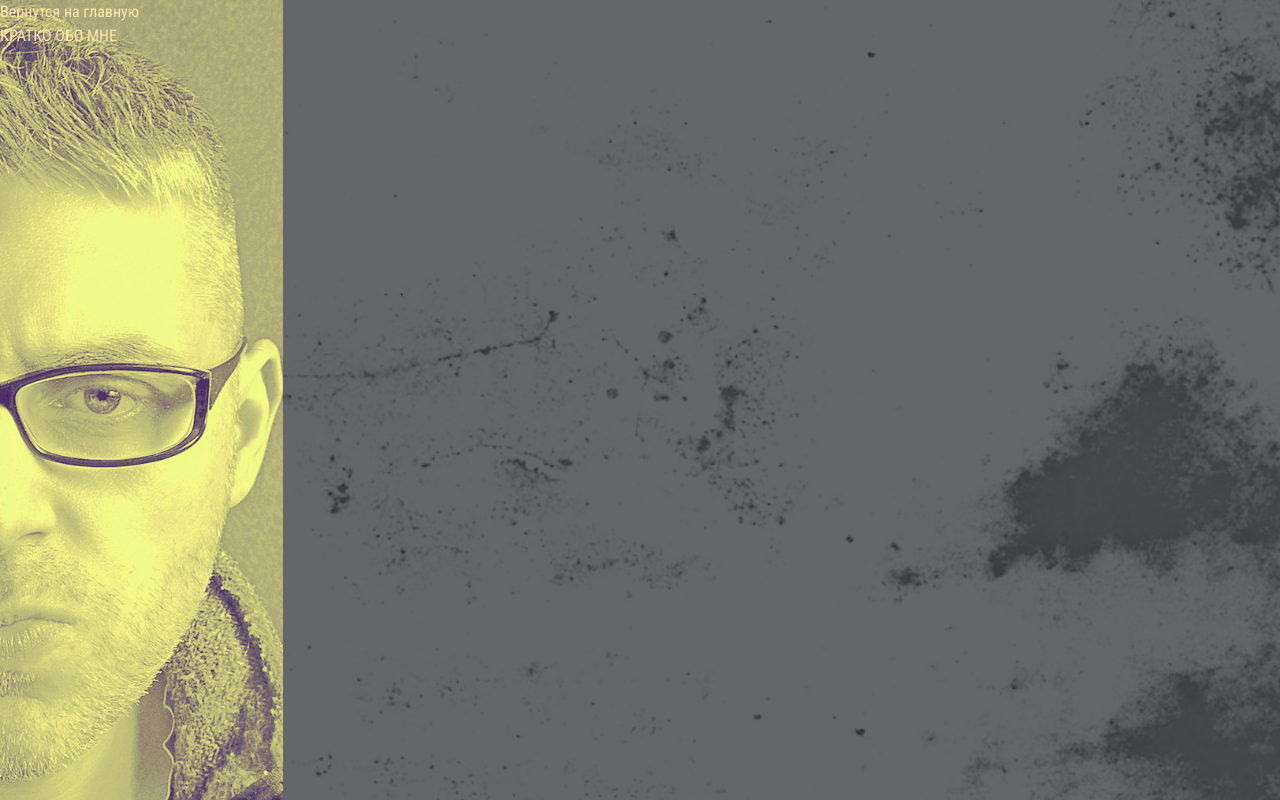
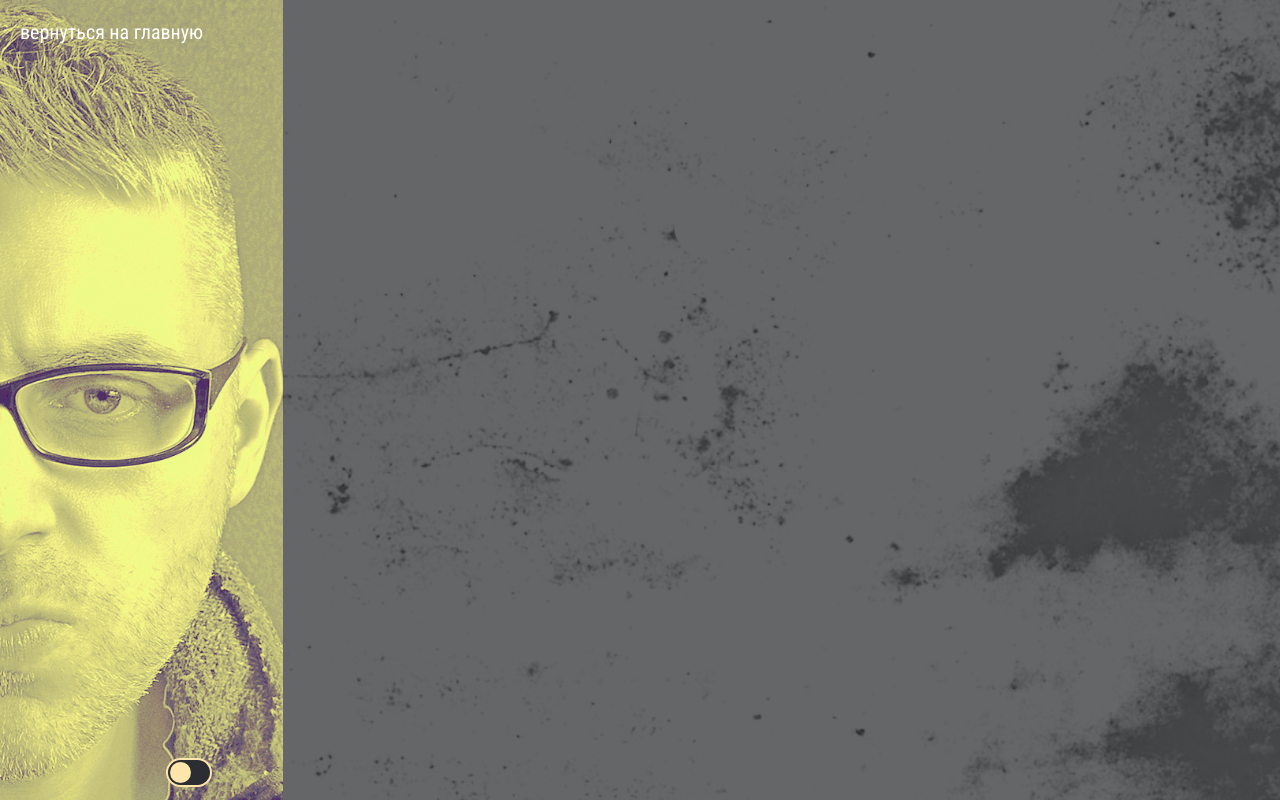
Before and after one commit to pavelminsk1979/portfolioNew, a React (Vite) app: page /info in a window 1280 px wide. Built offline with nearby package versions, Linux system fonts and the light colour scheme.

Commit message:
add fonFoto

```diff
--- a/src/components/shortInfo/ShortInfo.module.scss
+++ b/src/components/shortInfo/ShortInfo.module.scss
@@ -1,5 +1,29 @@
 .main {
+  padding: 10px;
   position: fixed;
   width: 100%;
   height: 100vh;
+  display: flex;
+  flex-direction: column;
+  justify-content: space-between;
 }
+
+.header {
+  padding: 10px;
+  width: 70%;
+  height: 50px;
+  cursor: pointer;
+}
+
+span {
+  font-family: var(--font-family-primary);
+  font-size: var(--font-size-xl);
+  color: white;
+}
+
+.switchDarkTheme {
+  width: 200px;
+  height: 30px;
+  display: flex;
+  flex-direction: row-reverse;
+}
--- a/src/components/shortInfo/ShortInfo.tsx
+++ b/src/components/shortInfo/ShortInfo.tsx
@@ -2,16 +2,28 @@ import { useNavigate } from 'react-router-dom'
 
 import st from './ShortInfo.module.scss'
 
+import { SwitchComponent } from '../switchComponent/SwitchComponent'
+
 export const ShortInfo = () => {
   const navigate = useNavigate()
+
   const handleOnClickNavigate = () => {
     navigate('/')
   }
 
+  const handlerOnChackedChange = (checked: boolean) => {
+    document.body.classList.toggle('dark-mode', checked)
+  }
+
   return (
     <div className={st.main}>
-      <div onClick={handleOnClickNavigate}>Вернутся на главную</div>
-      <div>КРАТКО ОБО МНЕ</div>
+      <div className={st.header} onClick={handleOnClickNavigate}>
+        <span onClick={handleOnClickNavigate}>вернуться на главную</span>
+      </div>
+
+      <div className={st.switchDarkTheme}>
+        <SwitchComponent handlerOnChackedChange={handlerOnChackedChange} />
+      </div>
     </div>
   )
 }
```
